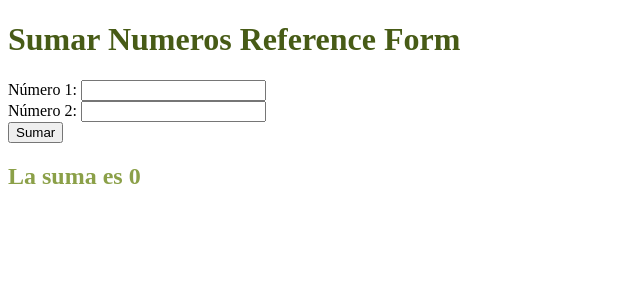
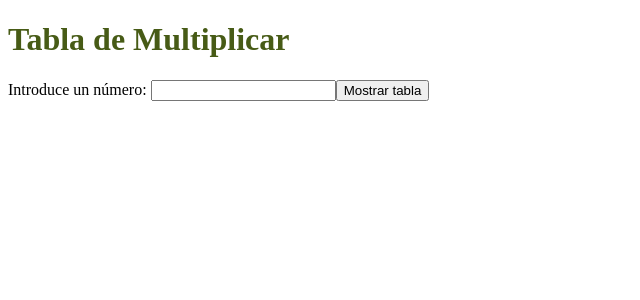
Before and after one commit to monicacgomez/primerangular, an Angular app: page / in a window 1280 px wide. Shown: the top 300 px of the page, without its empty margins (0-640 px from the left). Built offline with nearby package versions, Linux system fonts and the light colour scheme.

Commit message:
Práctica (Tabla Multiplicar) - Versión 1

```diff
--- a/src/app/app-module.ts
+++ b/src/app/app-module.ts
@@ -7,6 +7,7 @@ import { DeportesComponent } from '../components/deportescomponent/deportes.comp
 import { FormsModule } from '@angular/forms';
 import { FormsBindingComponent } from '../components/formsbindingcomponent/forms.binding.component';
 import { SumarNumerosComponent } from '../components/sumarnumeroscomponent/sumar.numeros.component';
+import { TablaMultiplicarComponent } from '../components/tablamultiplicarcomponent/tabla.multiplicar.component';
 
 @NgModule({
   declarations: [
@@ -16,6 +17,7 @@ import { SumarNumerosComponent } from '../components/sumarnumeroscomponent/sumar
     DeportesComponent,
     FormsBindingComponent,
     SumarNumerosComponent,
+    TablaMultiplicarComponent
   ],
 
   imports: [BrowserModule, FormsModule],
--- a/src/app/app.html
+++ b/src/app/app.html
@@ -1 +1 @@
-<app-sumar-numeros></app-sumar-numeros>
+<app-multiplicar-numeros></app-multiplicar-numeros>
--- /dev/null
+++ b/src/components/tablamultiplicarcomponent/tabla.multiplicar.component.html
@@ -0,0 +1,18 @@
+<h1 style="color: #475b16">Tabla de Multiplicar</h1>
+
+<form (ngSubmit)="multiplicarNumeros()">
+    <label>Introduce un número: </label>
+    <input type="number" #cajanumero required>
+
+    <button type="submit">Mostrar tabla</button>
+</form>
+
+<div *ngIf="tabla.length > 0">
+    <h2 style="color: #8ba048">
+        Tabla del {{ numero }}
+    </h2>
+
+    <p *ngFor="let resultado of tabla">
+         {{ resultado.producto }}
+    </p>
+</div>
--- /dev/null
+++ b/src/components/tablamultiplicarcomponent/tabla.multiplicar.component.ts
@@ -0,0 +1,31 @@
+import { Component, ElementRef, ViewChild } from "@angular/core";
+
+@Component({
+    selector: "app-multiplicar-numeros",
+    standalone: false,
+    templateUrl: "./tabla.multiplicar.component.html"
+})
+export class TablaMultiplicarComponent {
+
+    public numero: number = 0;
+
+    public tabla: {
+        multiplicador: number;
+        producto: number;
+    }[] = [];
+
+    @ViewChild("cajanumero") cajaNumero!: ElementRef;
+
+    multiplicarNumeros(): void {
+        this.numero = parseInt(this.cajaNumero.nativeElement.value);
+
+        this.tabla = [];
+
+        for (let i = 1; i <= 10; i++) {
+            this.tabla.push({
+                multiplicador: i,
+                producto: this.numero * i
+            });
+        }
+    }
+}
```
